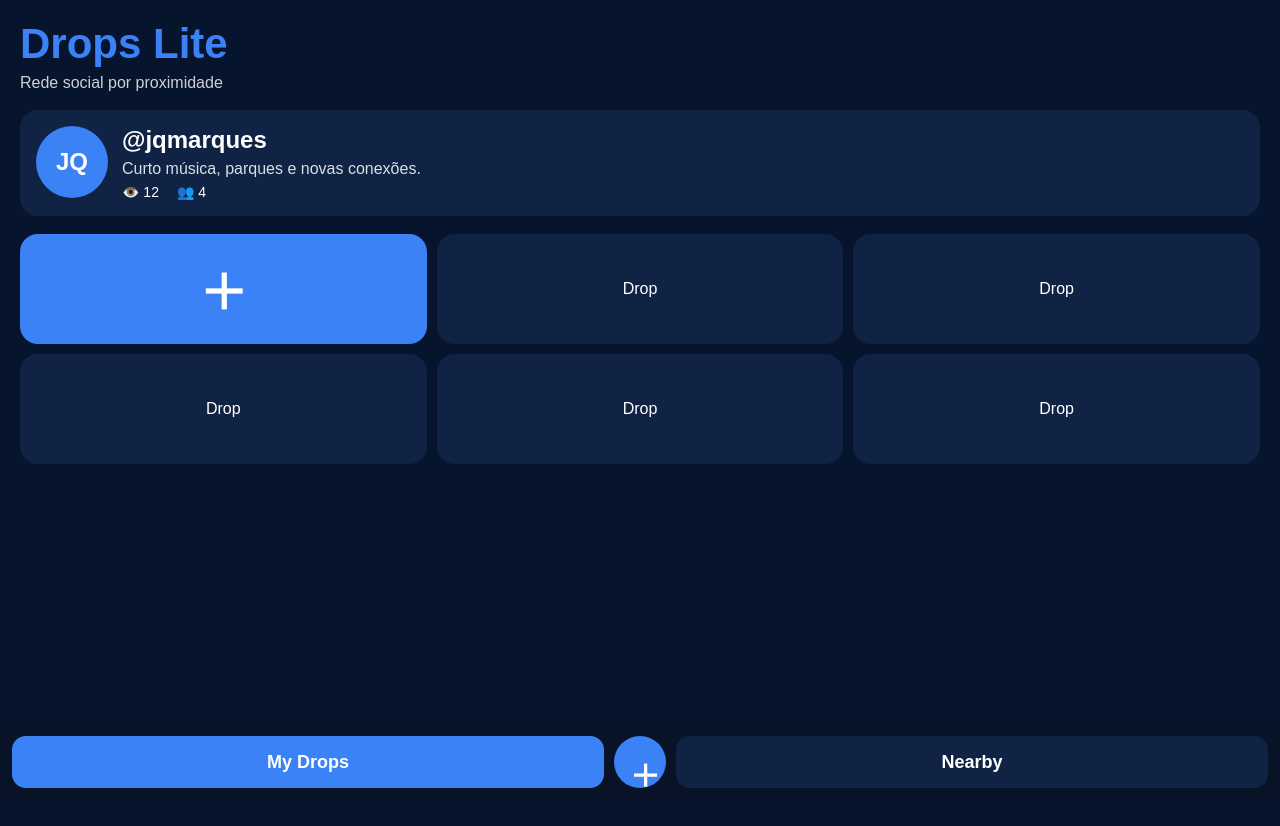
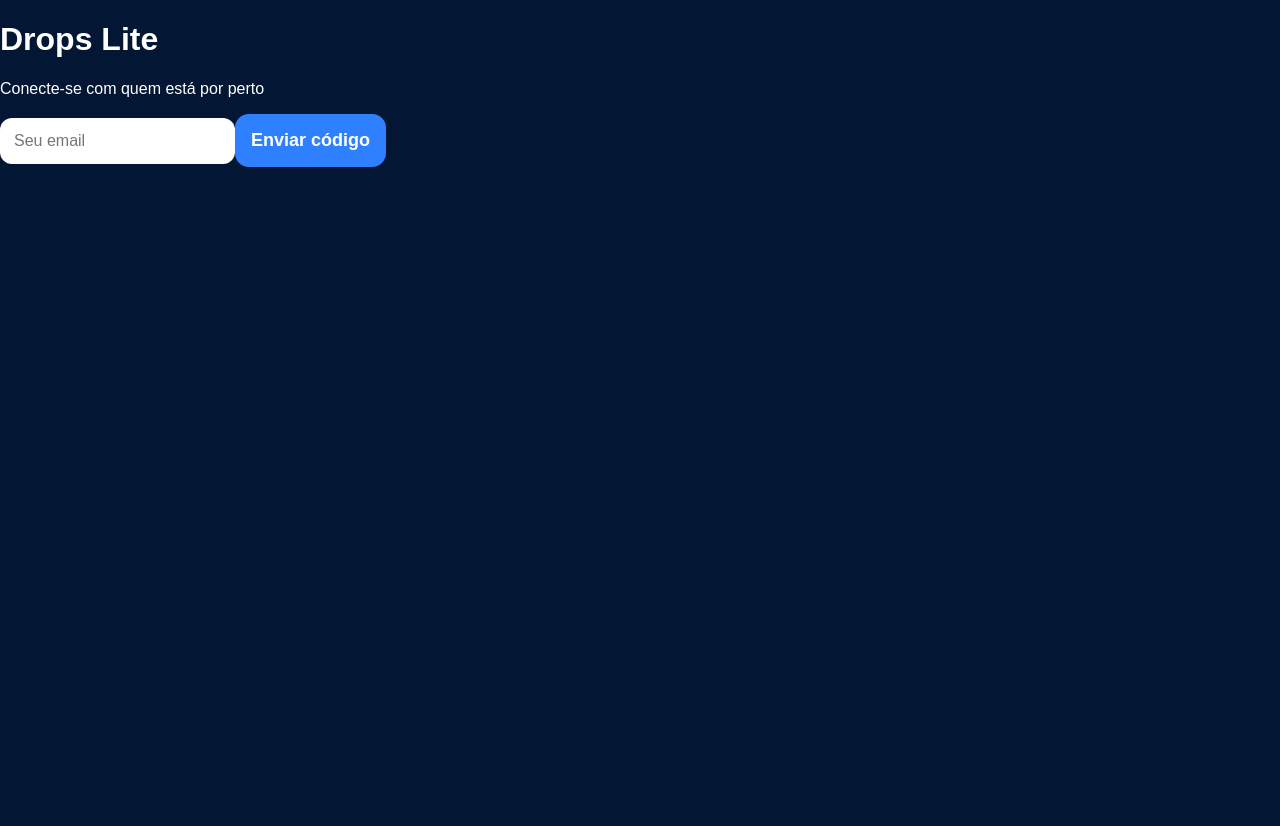
Before and after one commit to Drop-glitch/Drop_lite, a Next.js app: page / in a window 1280 px wide. Shown: the top 826 px of the page. After the commit the page ends 800 px from the top, so only its background shows below. Built offline with nearby package versions, Linux system fonts and the light colour scheme.

Commit message:
Update page.jsx

```diff
--- a/app/page.jsx
+++ b/app/page.jsx
@@ -1,251 +1,7 @@
-"use client";
+'use client'
 
-import { useState } from "react";
+import Login from '../components/Login'
 
 export default function Home() {
-  const [tab, setTab] = useState("drops");
-
-  return (
-    <main style={styles.page}>
-      <header style={styles.header}>
-        <h1 style={styles.logo}>Drops Lite</h1>
-        <p style={styles.sub}>Rede social por proximidade</p>
-      </header>
-
-      {tab === "drops" && (
-        <>
-          <section style={styles.profile}>
-            <div style={styles.avatar}>JQ</div>
-
-            <div>
-              <h2 style={styles.username}>@jqmarques</h2>
-              <p style={styles.bio}>Curto música, parques e novas conexões.</p>
-
-              <div style={styles.metrics}>
-                <span>👁️ 12</span>
-                <span>👥 4</span>
-              </div>
-            </div>
-          </section>
-
-          <section style={styles.grid}>
-            <div style={styles.plus}>＋</div>
-            <div style={styles.drop}>Drop</div>
-            <div style={styles.drop}>Drop</div>
-            <div style={styles.drop}>Drop</div>
-            <div style={styles.drop}>Drop</div>
-            <div style={styles.drop}>Drop</div>
-          </section>
-        </>
-      )}
-
-      {tab === "nearby" && (
-        <>
-          <h2 style={styles.title}>Nearby</h2>
-
-          <div style={styles.card}>
-            <div>
-              <strong>@lucas</strong>
-              <p>120m • 🟢 Online</p>
-            </div>
-            <button style={styles.nex}>NEX</button>
-          </div>
-
-          <div style={styles.card}>
-            <div>
-              <strong>@ana</strong>
-              <p>340m • ⚪ Offline</p>
-            </div>
-            <button style={styles.nex}>NEX</button>
-          </div>
-
-          <div style={styles.card}>
-            <div>
-              <strong>@rafa</strong>
-              <p>1.2km • 🟢 Online</p>
-            </div>
-            <button style={styles.nex}>NEX</button>
-          </div>
-
-          <div style={styles.card}>
-            <div>
-              <strong>@mike</strong>
-              <p>7.2km • ⚪ Offline</p>
-            </div>
-            <button style={styles.nex}>NEX</button>
-          </div>
-        </>
-      )}
-
-      <nav style={styles.nav}>
-        <button
-          onClick={() => setTab("drops")}
-          style={tab === "drops" ? styles.active : styles.tab}
-        >
-          My Drops
-        </button>
-
-        <button style={styles.plusNav}>＋</button>
-
-        <button
-          onClick={() => setTab("nearby")}
-          style={tab === "nearby" ? styles.active : styles.tab}
-        >
-          Nearby
-        </button>
-      </nav>
-    </main>
-  );
+  return <Login />
 }
-
-const styles = {
-  page: {
-    minHeight: "100vh",
-    background: "#06142e",
-    color: "white",
-    padding: "20px",
-    fontFamily: "Arial",
-    paddingBottom: "95px",
-  },
-
-  header: {
-    marginBottom: "18px",
-  },
-
-  logo: {
-    fontSize: "42px",
-    color: "#3b82f6",
-    margin: 0,
-  },
-
-  sub: {
-    opacity: 0.8,
-    marginTop: "6px",
-  },
-
-  profile: {
-    display: "flex",
-    gap: "14px",
-    background: "#102344",
-    padding: "16px",
-    borderRadius: "18px",
-    marginBottom: "18px",
-  },
-
-  avatar: {
-    width: "72px",
-    height: "72px",
-    borderRadius: "50%",
-    background: "#3b82f6",
-    display: "flex",
-    alignItems: "center",
-    justifyContent: "center",
-    fontWeight: "bold",
-    fontSize: "24px",
-  },
-
-  username: {
-    margin: 0,
-  },
-
-  bio: {
-    margin: "6px 0",
-    opacity: 0.85,
-  },
-
-  metrics: {
-    display: "flex",
-    gap: "18px",
-    fontSize: "14px",
-  },
-
-  grid: {
-    display: "grid",
-    gridTemplateColumns: "repeat(3,1fr)",
-    gap: "10px",
-  },
-
-  plus: {
-    background: "#3b82f6",
-    minHeight: "110px",
-    borderRadius: "18px",
-    display: "flex",
-    justifyContent: "center",
-    alignItems: "center",
-    fontSize: "48px",
-    fontWeight: "bold",
-  },
-
-  drop: {
-    background: "#102344",
-    minHeight: "110px",
-    borderRadius: "18px",
-    display: "flex",
-    justifyContent: "center",
-    alignItems: "center",
-  },
-
-  title: {
-    fontSize: "34px",
-    marginBottom: "14px",
-  },
-
-  card: {
-    background: "#102344",
-    padding: "16px",
-    borderRadius: "18px",
-    marginBottom: "12px",
-    display: "flex",
-    justifyContent: "space-between",
-    alignItems: "center",
-  },
-
-  nex: {
-    border: "none",
-    background: "#3b82f6",
-    color: "white",
-    padding: "10px 14px",
-    borderRadius: "12px",
-    fontWeight: "bold",
-  },
-
-  nav: {
-    position: "fixed",
-    bottom: 0,
-    left: 0,
-    right: 0,
-    background: "#081327",
-    padding: "12px",
-    display: "grid",
-    gridTemplateColumns: "1fr auto 1fr",
-    gap: "10px",
-  },
-
-  tab: {
-    border: "none",
-    borderRadius: "14px",
-    padding: "14px",
-    background: "#102344",
-    color: "white",
-  },
-
-  active: {
-    border: "none",
-    borderRadius: "14px",
-    padding: "14px",
-    background: "#3b82f6",
-    color: "white",
-    fontWeight: "bold",
-  },
-
-  plusNav: {
-    border: "none",
-    borderRadius: "50%",
-    width: "52px",
-    height: "52px",
-    background: "#3b82f6",
-    color: "white",
-    fontSize: "30px",
-    fontWeight: "bold",
-  },
-};
```
